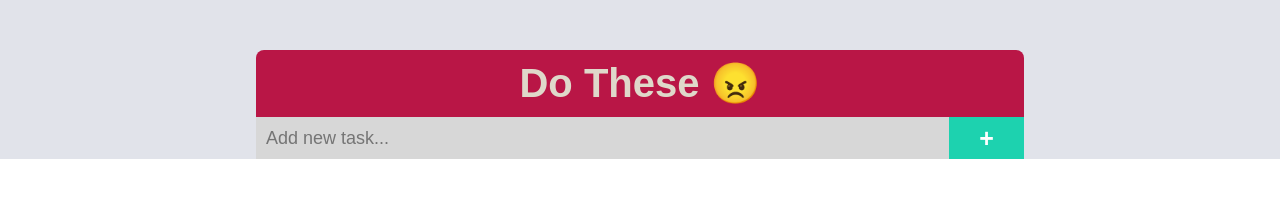
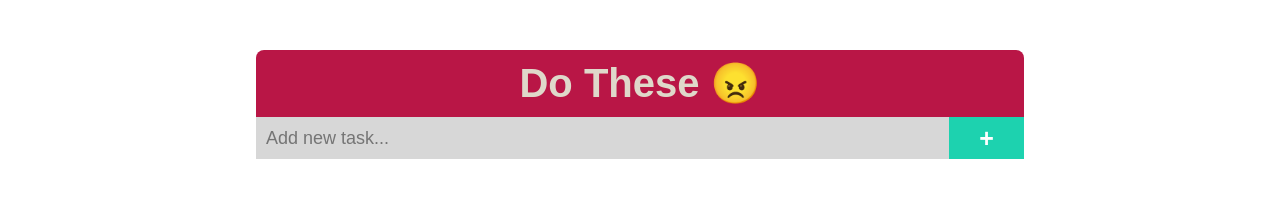
Before and after one commit to DivakarSai/todo_List, a website: page index.html in a window 1280 px wide. Drawn offline with Linux system fonts and the light colour scheme; no server answers.

Commit message:
penultimate commit3

```diff
--- a/styles.css
+++ b/styles.css
@@ -6,7 +6,7 @@
   display: flex;
   flex-direction: column;
   align-items: center;
-  background-color: #e1e3ea;
+  background-color: white;
   height: fit-content;
   font-family: sans-serif;
 }
```
